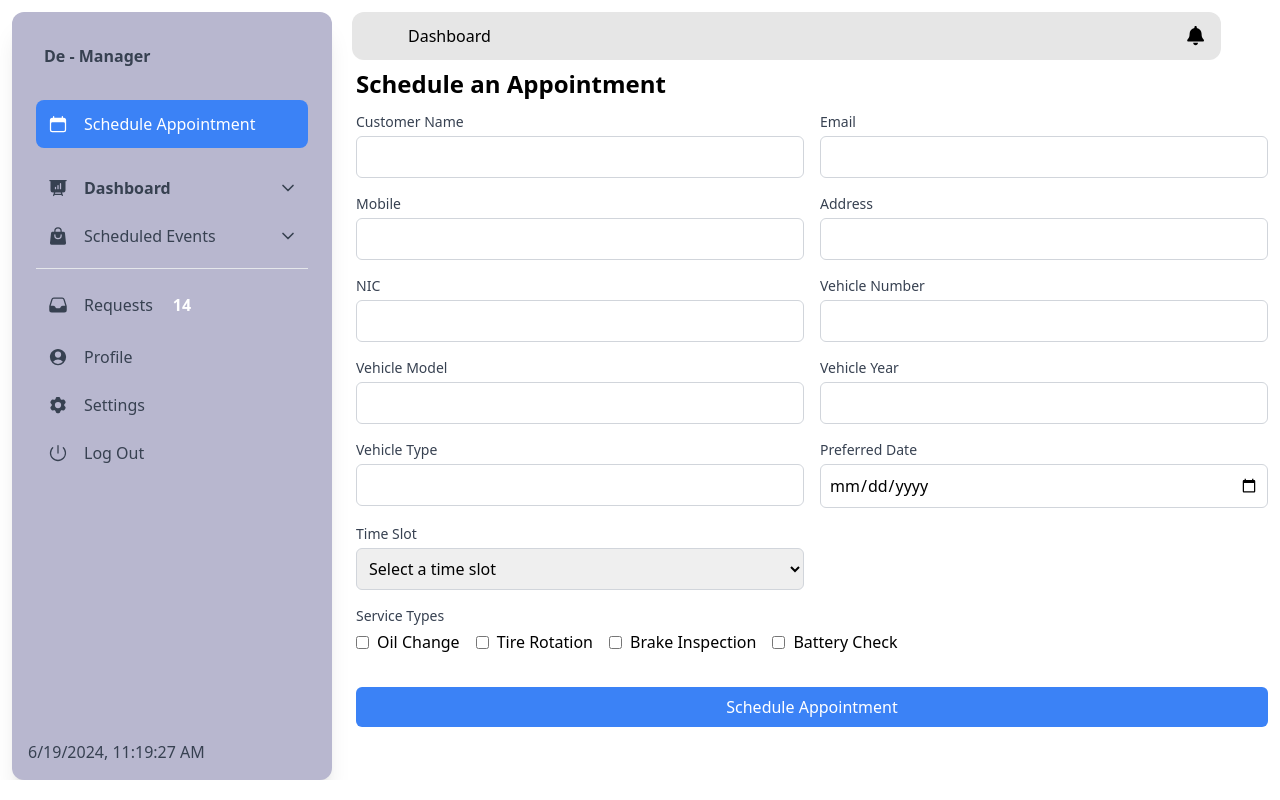
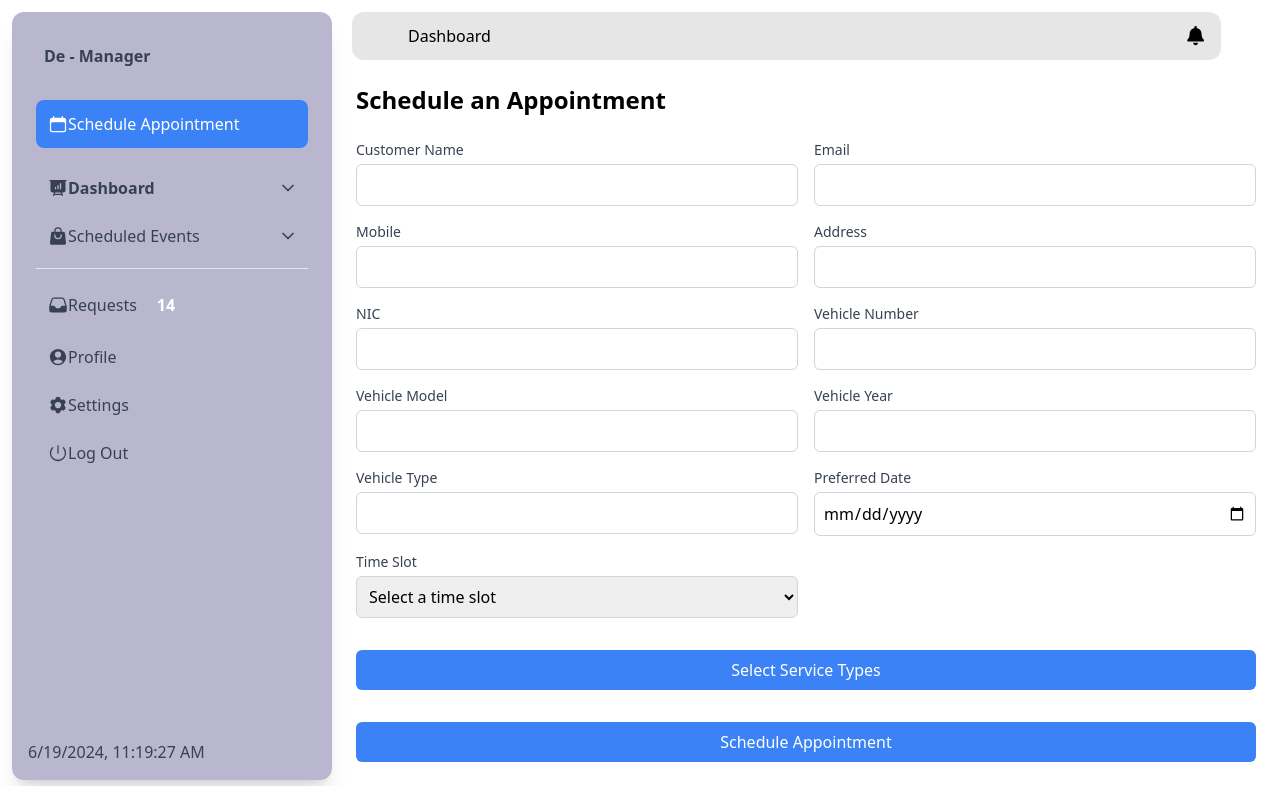
Before and after one commit to YaseeRathnayaka/De-Manager, a React (Vite) app in the folder admin/: page /schedule-appointment in a window 1280 px wide. Built offline with nearby package versions, Linux system fonts and the light colour scheme.

Commit message:
Update Schedule.jsx

```diff
--- a/admin/src/Components/Pages/Schedule/Schedule.jsx
+++ b/admin/src/Components/Pages/Schedule/Schedule.jsx
@@ -17,6 +17,8 @@ const Schedule = () => {
     timeSlot: '',
     serviceTypes: [],
   });
+
+  const [isServicePanelOpen, setIsServicePanelOpen] = useState(false);
 
   const serviceOptions = [
     "Oil Change",
@@ -69,8 +71,8 @@ const Schedule = () => {
       <SideNavBar />
       <div className="flex flex-col flex-1">
         <HeaderBar />
-        <div className="pt-2 pl-6 mr-3">
-          <h2 className="mb-3 text-2xl font-bold">Schedule an Appointment</h2>
+        <div className="p-6">
+          <h2 className="mb-6 text-2xl font-bold">Schedule an Appointment</h2>
           <form onSubmit={handleSubmit} className="grid grid-cols-1 gap-4 md:grid-cols-2">
             <div>
               <label className="block text-sm font-medium text-gray-700">Customer Name</label>
@@ -197,11 +199,35 @@ const Schedule = () => {
                 ))}
               </select>
             </div>
-            <div className="md:col-span-2">
-              <label className="block text-sm font-medium text-gray-700">Service Types</label>
-              <div className="mt-1">
+            <div className="pt-4 md:col-span-2">
+              <button
+                type="button"
+                className="w-full p-2 text-white transition duration-300 bg-blue-500 rounded-md hover:bg-blue-600"
+                onClick={() => setIsServicePanelOpen(true)}
+              >
+                Select Service Types
+              </button>
+            </div>
+            <div className="pt-4 md:col-span-2">
+              <button
+                type="submit"
+                className="w-full p-2 text-white transition duration-300 bg-blue-500 rounded-md hover:bg-blue-600"
+              >
+                Schedule Appointment
+              </button>
+            </div>
+          </form>
+        </div>
+      </div>
+
+      {/* Side Panel for Selecting Services */}
+      {isServicePanelOpen && (
+        <div className="fixed inset-0 z-50 flex justify-end bg-gray-900 bg-opacity-50">
+          <div className="w-64 h-full p-4 bg-white">
+            <h3 className="mb-4 text-lg font-bold">Select Service Types</h3>
+            <div className="space-y-2">
               {serviceOptions.map(service => (
-                  <label key={service} className="inline-flex items-center mr-4">
+                <label key={service} className="inline-flex items-center">
                   <input
                     type="checkbox"
                     name="serviceTypes"
@@ -214,18 +240,18 @@ const Schedule = () => {
                 </label>
               ))}
             </div>
-            </div>
-            <div className="pt-4 md:col-span-2">
+            <div className="mt-4">
               <button
-                type="submit"
+                type="button"
                 className="w-full p-2 text-white transition duration-300 bg-blue-500 rounded-md hover:bg-blue-600"
+                onClick={() => setIsServicePanelOpen(false)}
               >
-                Schedule Appointment
+                Done
               </button>
             </div>
-          </form>
           </div>
         </div>
+      )}
     </div>
   );
 };
```
Lines whose indentation alone changed are shown as unchanged.
